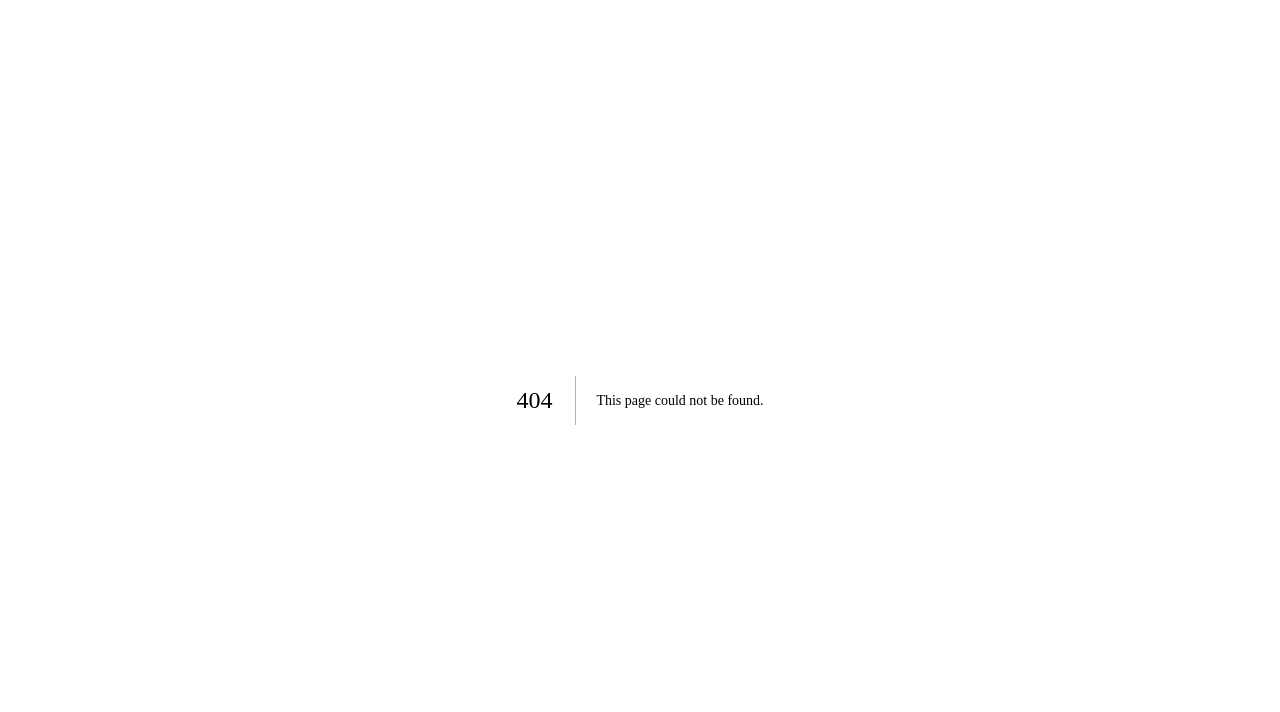
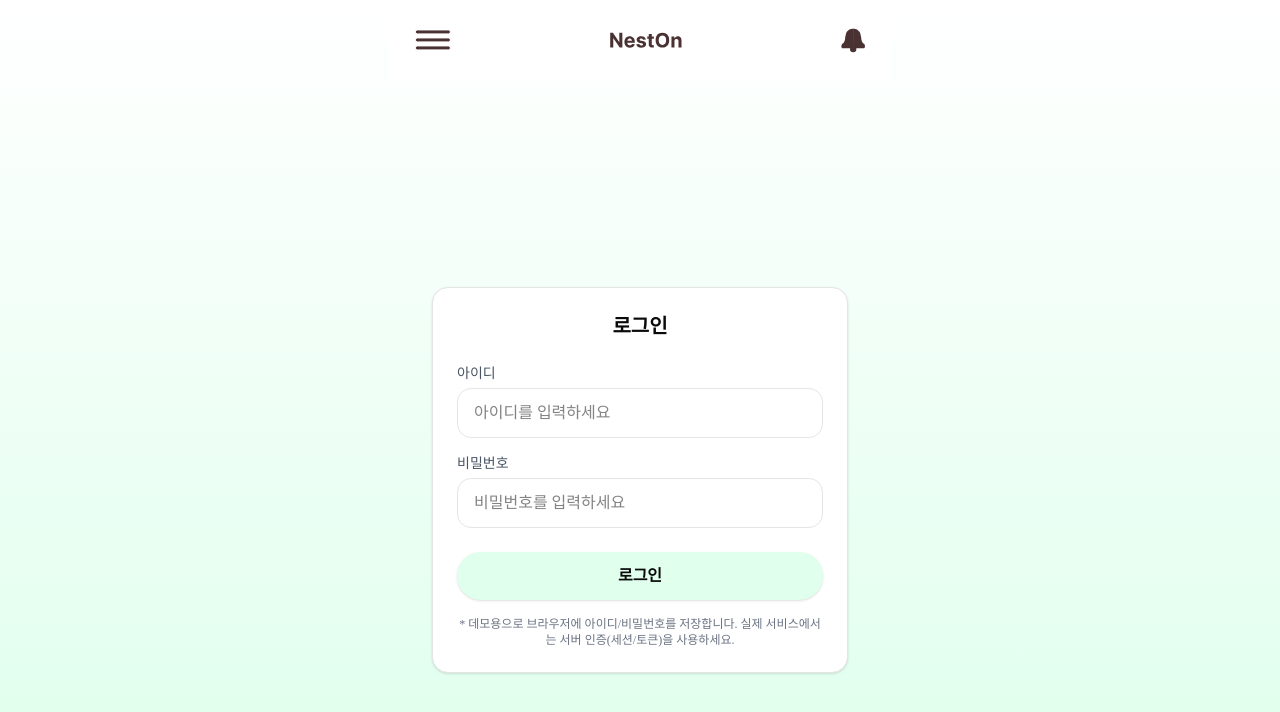
Before and after one commit to Likelion-Yonsei-13th/13-HACKATHON-FRONTEND-Pawsitive, a Next.js app: page /login in a window 1280 px wide. Before the commit this address had no page. Shown: the top 712 px of the page. Built offline with nearby package versions, Linux system fonts and the light colour scheme.

Commit message:
feat/Intro 화면 구현 및 로그인 페이지 연결, 로그인 로컬로 임시 구현

```diff
--- /dev/null
+++ b/src/app/(pages)/login/page.tsx
@@ -0,0 +1,72 @@
+"use client";
+
+import PageLayout from "@/app/components/PageLayout";
+import { useRouter } from "next/navigation";
+
+const AUTH_KEY = "neston_auth_v1";
+
+export default function LoginPage() {
+  const router = useRouter();
+
+  const onSubmit = (e: React.FormEvent<HTMLFormElement>) => {
+    e.preventDefault();
+    const fd = new FormData(e.currentTarget);
+    const userId = String(fd.get("userId") || "").trim();
+    const password = String(fd.get("password") || "").trim();
+    if (!userId || !password) return;
+
+    // 요구사항: 로컬에 저장 (데모 용도)
+    localStorage.setItem(
+      AUTH_KEY,
+      JSON.stringify({ userId, password, ts: Date.now() })
+    );
+
+    // 메인으로 이동 → / 에서 인트로만 잠깐 보이고 바로 메인 표시
+    router.replace("/");
+  };
+
+  return (
+    <PageLayout>
+      <div className="mx-auto flex min-h-screen w-full max-w-md items-center justify-center px-4">
+        <div className="w-full rounded-2xl border bg-white p-6 shadow">
+          <h1 className="mb-6 text-center text-xl font-bold">로그인</h1>
+          <form onSubmit={onSubmit} className="space-y-4">
+            <label className="block">
+              <span className="mb-1 block text-sm text-gray-600">아이디</span>
+              <input
+                name="userId"
+                type="text"
+                placeholder="아이디를 입력하세요"
+                className="w-full rounded-xl border px-4 py-3 outline-none"
+                required
+                autoComplete="username"
+              />
+            </label>
+            <label className="block">
+              <span className="mb-1 block text-sm text-gray-600">비밀번호</span>
+              <input
+                name="password"
+                type="password"
+                placeholder="비밀번호를 입력하세요"
+                className="w-full rounded-xl border px-4 py-3 outline-none"
+                required
+                autoComplete="current-password"
+              />
+            </label>
+            <button
+              type="submit"
+              className="mt-2 w-full rounded-full bg-mainMint py-3 font-semibold shadow"
+            >
+              로그인
+            </button>
+          </form>
+
+          <p className="mt-4 text-center text-xs text-gray-500">
+            * 데모용으로 브라우저에 아이디/비밀번호를 저장합니다. 실제
+            서비스에서는 서버 인증(세션/토큰)을 사용하세요.
+          </p>
+        </div>
+      </div>
+    </PageLayout>
+  );
+}
--- /dev/null
+++ b/src/app/components/IntroOverlay.tsx
@@ -0,0 +1,77 @@
+"use client";
+
+import Image from "next/image";
+import { useEffect, useState } from "react";
+import { usePathname, useRouter } from "next/navigation";
+
+/* 통신 전 로컬로 로그인 정보 저장하게 함 */
+
+const AUTH_KEY = "neston_auth_v1";
+const STAY_MS = 1000; // 키 O 일 때 인트로 시간
+const FALLBACK_STAY_MS = 1000; // 키 X 일 때 인트로 시간 -> 로그인 페이지 이동
+const FADE_MS = 400; // 페이드아웃 시간
+
+export default function IntroOverlay() {
+  const pathname = usePathname();
+  const router = useRouter();
+  const [visible, setVisible] = useState(false);
+  const [fadeOut, setFadeOut] = useState(false);
+
+  useEffect(() => {
+    if (pathname !== "/") return;
+
+    const timers: ReturnType<typeof setTimeout>[] = [];
+
+    const goLogin = () => router.replace("/login");
+
+    try {
+      const saved = localStorage.getItem(AUTH_KEY);
+
+      setVisible(true);
+      setFadeOut(false);
+
+      if (saved) {
+        timers.push(setTimeout(() => setFadeOut(true), STAY_MS));
+        timers.push(setTimeout(() => setVisible(false), STAY_MS + FADE_MS));
+      } else {
+        timers.push(setTimeout(goLogin, FALLBACK_STAY_MS));
+      }
+    } catch {
+      // localStorage 접근 실패시 로그인 이동
+      setVisible(true);
+      setFadeOut(false);
+      timers.push(setTimeout(goLogin, FALLBACK_STAY_MS));
+    }
+
+    return () => {
+      timers.forEach(clearTimeout);
+    };
+  }, [pathname, router]);
+
+  if (!visible) return null;
+
+  return (
+    <div
+      className={`fixed inset-0 z-[9999] flex items-center justify-center bg-white
+                  transition-opacity duration-500 ${
+                    fadeOut ? "opacity-0" : "opacity-100"
+                  }`}
+      // 페이드 중 클릭 방지함
+      style={{ pointerEvents: fadeOut ? ("none" as const) : "auto" }}
+      aria-hidden={fadeOut}
+    >
+      <div className="text-center bg-[linear-gradient(180deg,_#fff_0%,_#DBFFEA_100%)] flex flex-col justify-center items-center gap-15 w-screen min-h-screen">
+        <Image
+          src="/svg/mainLogo.svg"
+          alt="NestOn"
+          width={150}
+          height={100}
+          priority
+        />
+        <p className="text-xl font-midium">
+          우리 동네의 모든 순간을 켜다, NestOn
+        </p>
+      </div>
+    </div>
+  );
+}
--- a/src/app/components/PageLayout.tsx
+++ b/src/app/components/PageLayout.tsx
@@ -4,6 +4,7 @@ import { useState } from "react";
 import type { ReactNode } from "react";
 import NavBar from "../(pages)/(mainPages)/home/components/navBar";
 import SideBar from "../(pages)/(mainPages)/home/components/sideBar";
+import IntroOverlay from "./IntroOverlay";
 
 type PageLayoutProps = {
   pageTitle?: string;
@@ -22,7 +23,10 @@ export default function PageLayout({ pageTitle, children }: PageLayoutProps) {
         className="relative mx-auto min-w-[320px] max-w-[500px] w-full overflow-x-hidden"
       >
         <SideBar isOpen={isSidebarOpen} />
-        <div className="w-full">{children}</div>
+        <div className="w-full">
+          {children}
+          <IntroOverlay />
+        </div>
       </main>
     </>
   );
```
